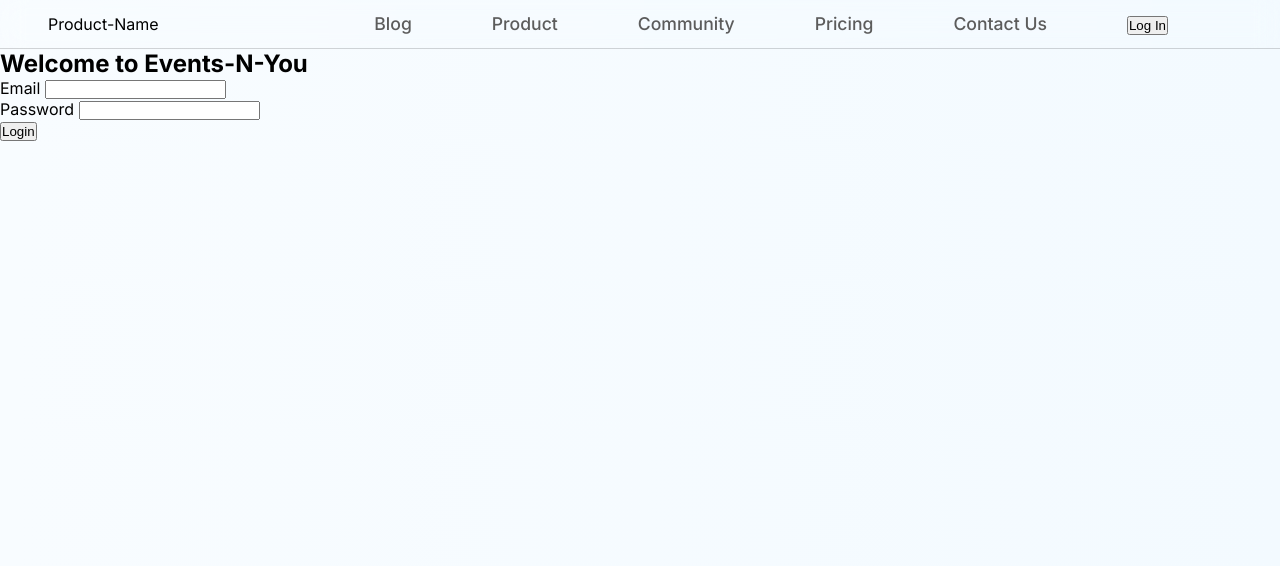
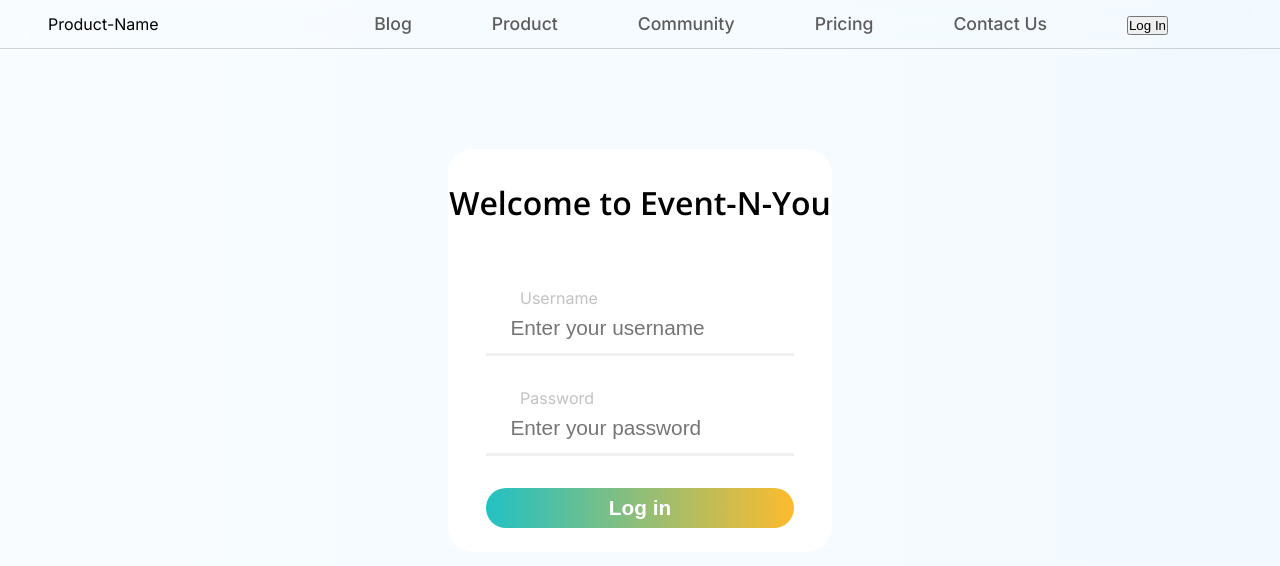
Before and after one commit to vpore/Events-N-You, a React (Create React App) app in the folder frontend/: page /login in a window 1280 px wide. Shown: the top 566 px of the page. Built offline with nearby package versions, Linux system fonts and the light colour scheme.

Commit message:
added login page

```diff
--- a/frontend/src/components/LogIn/login.css
+++ b/frontend/src/components/LogIn/login.css
@@ -0,0 +1,94 @@
+@import url('https://fonts.googleapis.com/css?family=Open+Sans:600|Work+Sans:400,500,600,700&display=swap');
+
+body{
+  background: rgb(34,193,195);
+  background: linear-gradient(135deg, rgba(34,193,195,1) 0%,     rgba(253,187,45,1) 100%);
+  font-family: "work sans";
+}
+
+html{
+  font-size: 100%;
+}
+
+#loginform{
+  max-width: 500px;
+  min-width: 300px;
+  max-height: 700px;
+  width: 30%;
+  height: 60%;
+  margin: 100px auto;
+  background-color: #FFFFFF;
+  border-radius: 25px;
+}
+
+#headerTitle{
+  text-align: center;
+  font-family: 'open sans', sans-serif;
+  padding: 2rem 0;
+  margin: 0;
+  font-size: 2rem;
+}
+
+.row{
+  display: flex;
+  flex-direction: column;
+  align-items: center;
+  padding-top: 2rem;
+  max-width: 100%;
+
+}
+
+.row input{
+  width: 80%;
+  box-sizing: border-box;
+	border: none;
+  font-size: 1.3rem;
+  padding-left: 1.5rem;
+  padding-bottom: 1rem;
+  box-shadow: inset 0px -3px 0px 0px rgba(187,187,187,0.2);
+  transition: box-shadow 0.2s ease-in;
+}
+
+.row input:focus{
+   box-shadow: inset 0px -3px 0px 0px rgba(34,193,195,0.7);
+   outline: none;
+}
+
+.row input::-webkit-input-placeholder{
+  opacity: 1;
+  transition: opacity 0.25s ease-out;
+}
+
+.row input:hover::-webkit-input-placeholder,
+.row input:focus::-webkit-input-placeholder{
+  opacity: 0;
+}
+
+.row label{
+  align-self: start;
+  padding-left: 4.5rem;
+  padding-bottom: 0.5rem;
+  color: rgba(187,187,187,0.9);
+}
+
+.row button{
+  border-radius: 25px;
+  width: 80%;
+  height: 40px;
+  font-size: 1.3rem;
+  color: white;
+  font-weight: 700;
+  background: rgb(34,193,195);
+  background: linear-gradient(90deg, rgba(34,193,195,1) 0%,     rgba(253,187,45,1) 100%);
+  border: 0px;
+  cursor: pointer;
+  transition: opacity 0.25s ease-out;
+}
+
+.row button:hover{
+  opacity: 0.8;
+}
+
+#button{
+  padding-bottom: 1.5rem;
+}
--- a/frontend/src/components/LogIn/login.js
+++ b/frontend/src/components/LogIn/login.js
@@ -1,28 +1,43 @@
 import React from 'react'
 import { useState } from "react";
-const Login= () =>{
-    const [ email, setEmail] = useState("");
-    const [ password, setPassword] = useState("");
+import "./login.css";
+
+class Login extends React.Component{
+  render(){
     return(
-        <form action= "">
+      <div id="loginform">
+        <FormHeader title="Welcome to Event-N-You" />
+        <Form />
+      </div>
+    )
+  }
+}
 
-                <h2>Welcome to Events-N-You </h2>
-                <div className= "form-group">
-                    <label htmlFor= "email">Email </label>
-                    <input type="email" name="email" id="email"/>
-
-                </div>
-                <div className= "form-group">
-                    <label htmlFor="password">Password </label>
-                    <input type="password" name="password" id="password"/>
-                   </div>
-                <button type ="submit">Login</button>
+const FormHeader = props => (
+    <h2 id="headerTitle">{props.title}</h2>
+);
 
 
-        </form>
-    )
+const Form = props => (
+   <div>
+     <FormInput description="Username" placeholder="Enter your username" type="text" />
+     <FormInput description="Password" placeholder="Enter your password" type="password"/>
+     <FormButton title="Log in"/>
+   </div>
+);
+
+const FormButton = props => (
+  <div id="button" class="row">
+    <button>{props.title}</button>
+  </div>
+);
+
+const FormInput = props => (
+  <div class="row">
+    <label>{props.description}</label>
+    <input type={props.type} placeholder={props.placeholder}/>
+  </div>
+);
 
 
-}
-
 export default Login
```
